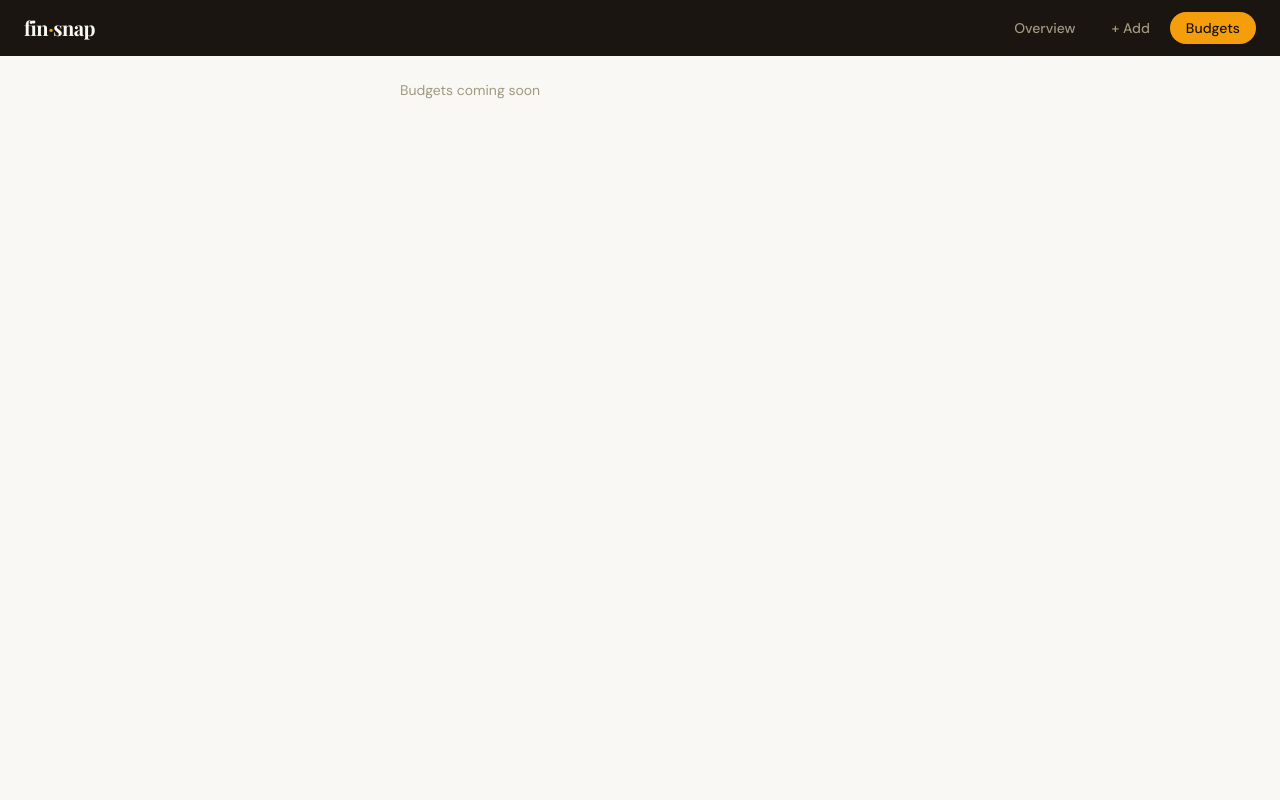
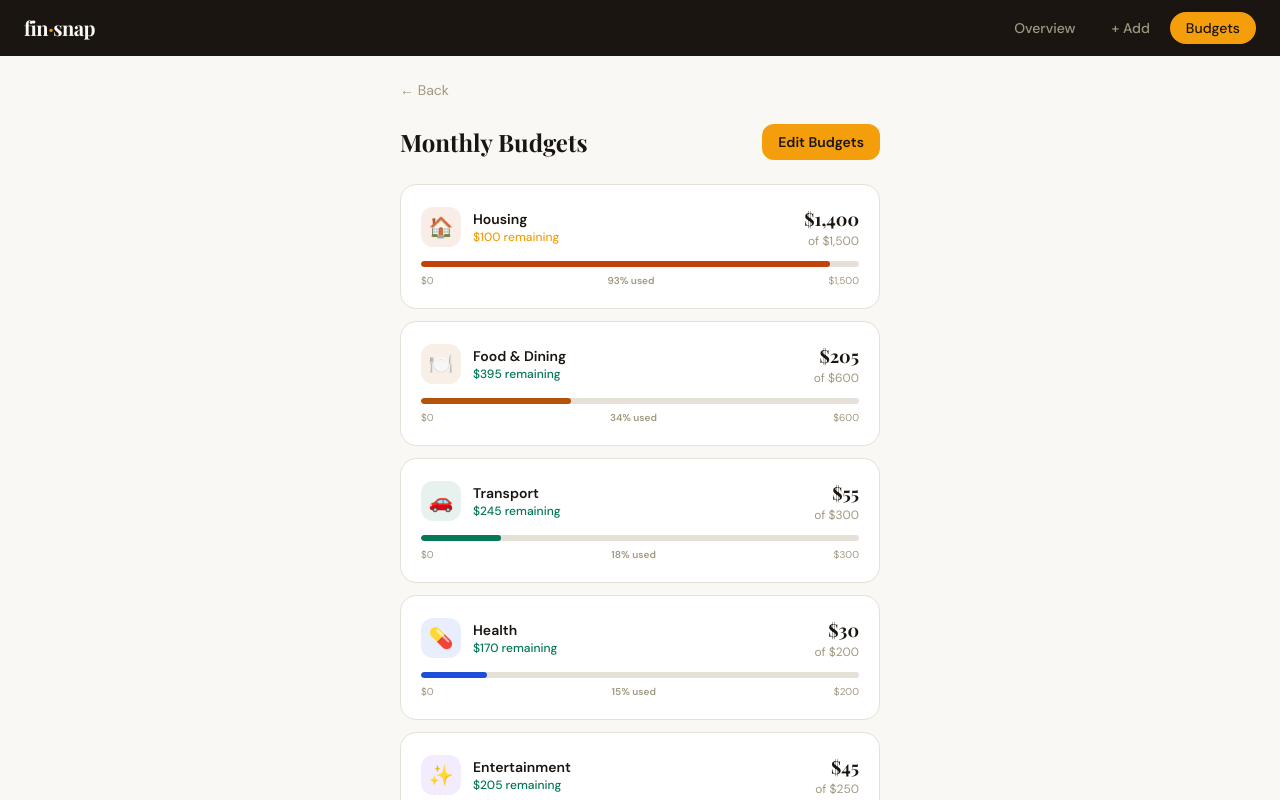
Before and after one commit to georgegoodluck/Fin-Snap, a Next.js app in the folder finsnap/: page / in a window 1280 px wide. Both pictures are taken after a click on the button "Edit". Shown: the top 800 px of the page. Built offline with nearby package versions, Linux system fonts and the light colour scheme.

Commit message:
feat: budget manager with edit mode

```diff
--- a/finsnap/app/page.tsx
+++ b/finsnap/app/page.tsx
@@ -7,9 +7,12 @@ import { StatsRow } from "@/components/finance/StatsRow";
 import { SpendingCard } from "@/components/finance/SpendingCard";
 import { BudgetHealthCard } from "@/components/finance/BudgetHealthCard";
 import { TransactionList } from "@/components/finance/TransactionList";
+import { AddTransactionForm } from "@/components/finance/AddTransactionForm";
+import { BudgetManager } from "@/components/finance/BudgetManager";
 import { CATEGORIES, DEFAULT_BUDGETS } from "@/lib/constants";
 import type { CategorySummary, Transaction } from "@/types/finance";
-import { AddTransactionForm } from "@/components/finance/AddTransactionForm";
+
+// ── Mock data (replaced in Step 9) ──────────────────────────────────────────
 
 const mockTransactions: Transaction[] = [
   { id: "1", type: "income", category: null, amount: 4200, description: "Salary", date: "2026-03-01" },
@@ -43,6 +46,8 @@ const mockSummaries: CategorySummary[] = CATEGORIES.map((c) => {
   };
 });
 
+// ── Page ─────────────────────────────────────────────────────────────────────
+
 type View = "dashboard" | "add" | "budgets";
 
 export default function Home() {
@@ -52,6 +57,7 @@ export default function Home() {
     <main className="min-h-screen bg-paper">
       <Header view={view} onNavigate={setView} />
 
+      {/* ── Dashboard ───────────────────────────────────────────────────── */}
       {view === "dashboard" && (
         <PageWrapper>
           <StatsRow
@@ -62,6 +68,7 @@ export default function Home() {
             incomeCount={2}
             expenseCount={7}
           />
+
           <div className="grid grid-cols-1 md:grid-cols-2 gap-4 mt-4">
             <SpendingCard
               categorySpend={mockSpend}
@@ -72,6 +79,7 @@ export default function Home() {
               onEditBudgets={() => setView("budgets")}
             />
           </div>
+
           <TransactionList
             transactions={mockTransactions}
             onDelete={(id) => console.log("delete", id)}
@@ -80,6 +88,7 @@ export default function Home() {
         </PageWrapper>
       )}
 
+      {/* ── Add Transaction ─────────────────────────────────────────────── */}
       {view === "add" && (
         <PageWrapper narrow>
           <AddTransactionForm
@@ -89,9 +98,15 @@ export default function Home() {
         </PageWrapper>
       )}
 
+      {/* ── Budget Manager ──────────────────────────────────────────────── */}
       {view === "budgets" && (
         <PageWrapper narrow>
-          <p className="text-muted text-sm">Budgets coming soon</p>
+          <BudgetManager
+            summaries={mockSummaries}
+            budgets={DEFAULT_BUDGETS}
+            onSave={(b) => console.log("save budgets", b)}
+            onBack={() => setView("dashboard")}
+          />
         </PageWrapper>
       )}
     </main>
--- /dev/null
+++ b/finsnap/components/finance/BudgetManager.tsx
@@ -0,0 +1,213 @@
+"use client";
+
+import { useState } from "react";
+import type { CategorySummary, BudgetMap } from "@/types/finance";
+import { BudgetBar } from "./BudgetBar";
+import { formatCurrency } from "@/lib/utils";
+
+interface BudgetManagerProps {
+  summaries: CategorySummary[];
+  budgets: BudgetMap;
+  onSave: (budgets: BudgetMap) => void;
+  onBack: () => void;
+}
+
+export function BudgetManager({
+  summaries,
+  budgets,
+  onSave,
+  onBack,
+}: BudgetManagerProps) {
+  const [editing, setEditing] = useState(false);
+  const [draft, setDraft] = useState<BudgetMap>({ ...budgets });
+
+  const handleSave = () => {
+    onSave(draft);
+    setEditing(false);
+  };
+
+  const handleCancel = () => {
+    setDraft({ ...budgets });
+    setEditing(false);
+  };
+
+  const totalBudget = Object.values(draft).reduce((s, v) => s + v, 0);
+  const totalSpent = summaries.reduce((s, c) => s + c.spent, 0);
+  const totalIsOver = totalSpent > totalBudget;
+
+  return (
+    <div>
+      {/* Back */}
+      <button
+        onClick={onBack}
+        className="flex items-center gap-1.5 text-sm text-muted
+                   hover:text-ink transition-colors duration-150 mb-6"
+      >
+        ← Back
+      </button>
+
+      {/* Page header */}
+      <div className="flex items-center justify-between mb-6">
+        <h2 className="font-display text-2xl font-bold text-ink">
+          Monthly Budgets
+        </h2>
+        {!editing ? (
+          <button
+            onClick={() => setEditing(true)}
+            className="text-sm font-semibold px-4 py-2 rounded-xl
+                       bg-warning text-ink hover:opacity-80
+                       transition-opacity duration-150"
+          >
+            Edit Budgets
+          </button>
+        ) : (
+          <div className="flex gap-2">
+            <button
+              onClick={handleCancel}
+              className="text-sm font-semibold px-4 py-2 rounded-xl
+                         border-2 border-border text-muted hover:text-ink
+                         transition-colors duration-150"
+            >
+              Cancel
+            </button>
+            <button
+              onClick={handleSave}
+              className="text-sm font-semibold px-4 py-2 rounded-xl
+                         bg-ink text-paper hover:opacity-80
+                         transition-opacity duration-150"
+            >
+              Save
+            </button>
+          </div>
+        )}
+      </div>
+
+      {/* Category cards */}
+      <div className="flex flex-col gap-3">
+        {summaries.map((cat) => {
+          const budgetValue = editing ? (draft[cat.id] ?? 0) : cat.budget;
+          const remaining = budgetValue - cat.spent;
+          const isOver = cat.spent > budgetValue;
+
+          return (
+            <div
+              key={cat.id}
+              className="bg-card border border-border rounded-2xl p-5"
+            >
+              {/* Top row */}
+              <div className="flex items-center gap-3 mb-3">
+                {/* Icon */}
+                <div
+                  className="w-10 h-10 rounded-xl flex items-center
+                             justify-center text-xl flex-shrink-0"
+                  style={{ backgroundColor: `${cat.color}18` }}
+                >
+                  {cat.icon}
+                </div>
+
+                {/* Label + status */}
+                <div className="flex-1 min-w-0">
+                  <p className="text-sm font-semibold text-ink">
+                    {cat.label}
+                  </p>
+                  <p className={`text-xs font-medium
+                    ${isOver ? "text-expense" : remaining < budgetValue * 0.2
+                      ? "text-warning" : "text-income"}`}
+                  >
+                    {isOver
+                      ? `${formatCurrency(Math.abs(remaining))} over budget`
+                      : `${formatCurrency(remaining)} remaining`
+                    }
+                  </p>
+                </div>
+
+                {/* Amount display or input */}
+                {editing ? (
+                  <div className="relative flex-shrink-0">
+                    <span className="absolute left-3 top-1/2 -translate-y-1/2
+                                     text-sm font-bold text-muted">
+                      $
+                    </span>
+                    <input
+                      type="number"
+                      value={draft[cat.id] ?? ""}
+                      onChange={(e) =>
+                        setDraft((d) => ({
+                          ...d,
+                          [cat.id]: parseFloat(e.target.value) || 0,
+                        }))
+                      }
+                      className="w-28 pl-7 pr-3 py-2 rounded-xl border-2
+                                 border-border focus:border-ink bg-paper
+                                 text-sm font-bold text-ink text-right
+                                 outline-none transition-colors duration-150"
+                      min="0"
+                      step="50"
+                    />
+                  </div>
+                ) : (
+                  <div className="text-right flex-shrink-0">
+                    <p className="font-display text-lg font-bold text-ink">
+                      {formatCurrency(cat.spent)}
+                    </p>
+                    <p className="text-xs text-muted">
+                      of {formatCurrency(cat.budget)}
+                    </p>
+                  </div>
+                )}
+              </div>
+
+              {/* Progress bar */}
+              <BudgetBar
+                spent={cat.spent}
+                budget={budgetValue}
+                color={cat.color}
+              />
+
+              {/* Bar scale labels */}
+              <div className="flex justify-between mt-1.5">
+                <span className="text-[10px] text-muted">$0</span>
+                <span className="text-[10px] text-muted font-semibold">
+                  {Math.min(
+                    budgetValue > 0
+                      ? Math.round((cat.spent / budgetValue) * 100)
+                      : 0,
+                    100
+                  )}% used
+                </span>
+                <span className="text-[10px] text-muted">
+                  {formatCurrency(budgetValue)}
+                </span>
+              </div>
+            </div>
+          );
+        })}
+      </div>
+
+      {/* Total summary card */}
+      <div className="mt-4 bg-ink rounded-2xl p-5 flex items-center
+                      justify-between">
+        <div>
+          <p className="text-[10px] font-semibold uppercase tracking-widest
+                        text-muted mb-1">
+            Total Budget
+          </p>
+          <p className="font-display text-2xl font-bold text-paper">
+            {formatCurrency(totalBudget)}
+          </p>
+        </div>
+        <div className="text-right">
+          <p className="text-[10px] font-semibold uppercase tracking-widest
+                        text-muted mb-1">
+            Total Spent
+          </p>
+          <p className={`font-display text-2xl font-bold
+            ${totalIsOver ? "text-expense" : "text-warning"}`}
+          >
+            {formatCurrency(totalSpent)}
+          </p>
+        </div>
+      </div>
+    </div>
+  );
+}
```
